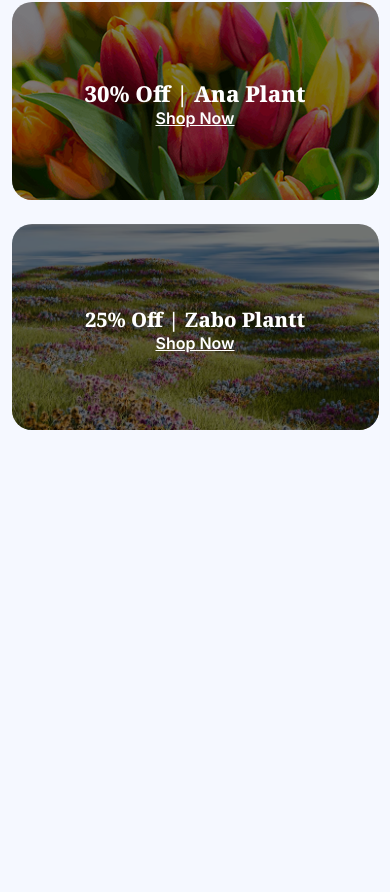
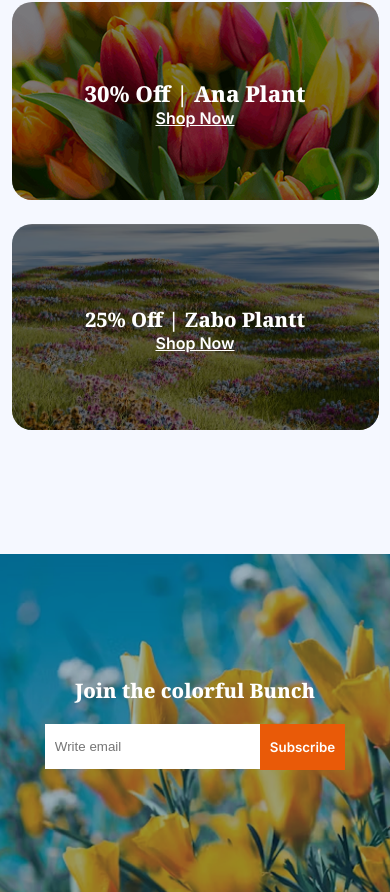
Before and after one commit to fahim793/Flower-Shop, a plain HTML site: page index.html in a window 390 px wide. Shown: the part 3445-4337 px from the top of the page. Before the commit the page ends 3879 px from the top, so only its background shows below. Drawn offline with Linux system fonts and the light colour scheme.

Commit message:
added email section

```diff
--- a/index.html
+++ b/index.html
@@ -140,7 +140,8 @@
         <div class="latest-deal-header">
             <h2 class="noto-serif-bold"><span class="orange">Latest</span> Deals</h2>
             <p class="inter-regular">Indulge your senses with the beauty and fragrance of our fresh flower shop. From
-                <br class="break"> classic roses to exotic blooms, we offer a wide variety of fresh.</p>
+                <br class="break"> classic roses to exotic blooms, we offer a wide variety of fresh.
+            </p>
         </div>
         <div class="latest-img-div">
             <div>
@@ -173,6 +174,14 @@
         </div>
     </section>
 
+    <!-- Email section -->
+    <section class="email-section">
+        <h2 class="noto-serif-bold">Join the colorful Bunch</h2>
+        <div class="input-field">
+            <input type="email" placeholder="Write email">
+            <button class="inter-semiBold">Subscribe</button>
+        </div>
+    </section>
 </body>
 
 </html>
--- a/style.css
+++ b/style.css
@@ -486,3 +486,57 @@ nav {
         margin: 100px 0px 50px 0px;
     }
 }
+
+/* Email section */
+.email-section{
+    margin-top: 120px;
+    width: 100%;
+    background-image: url('./assets/news-letter-bg.png');
+    background-size: cover;
+    background-repeat: no-repeat;
+    height: 60vh;
+    display: flex;
+    flex-direction: column;
+    justify-content: center;
+    align-items: center;
+    gap: 20px;
+}
+.email-section h2{
+ font-size: 50px;
+ color: white;
+}
+.input-field {
+   display: flex;
+   justify-content: center;
+   align-items: center;
+   width: 100%;
+}
+.input-field input{
+    width: 30%;
+    padding: 15px 10px;
+    border: none;
+}
+.input-field button{
+    padding: 15px 60px;
+    background-color: #E95A08;
+    color: white;
+    border: none;
+}
+
+@media screen and (max-width: 480px){
+    .email-section h2{
+    font-size: 20px;
+    }
+    .input-field input{
+    width: 50%;
+    padding: 15px 10px;
+
+    }
+    .input-field button{
+        padding: 15px 10px;
+    }
+    .email-section{
+        background-position:bottom ;
+        height: 40vh;
+    }
+}
```
